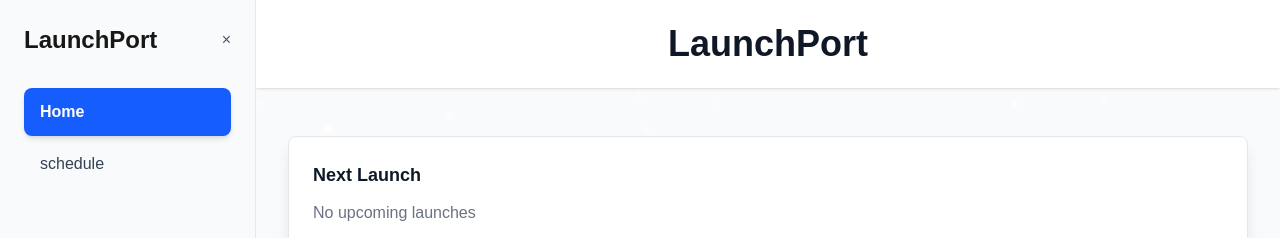
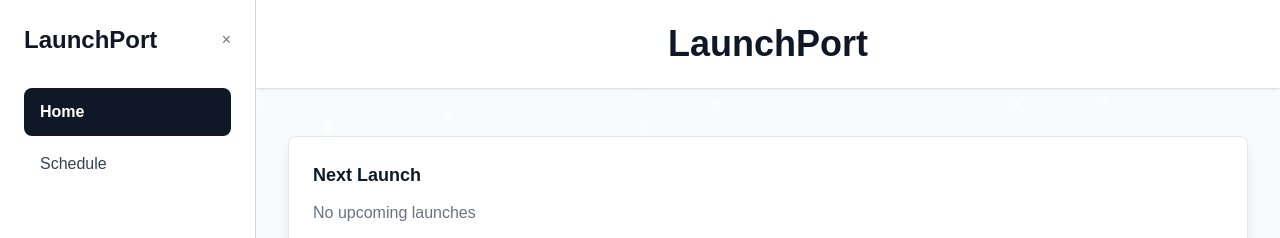
Before and after one commit to GamerC0der/launchport, a Next.js app in the folder nextjs/: page / in a window 1280 px wide. Shown: the top 238 px of the page. Built offline with nearby package versions, Linux system fonts and the light colour scheme; no server answers.

Commit message:
Monochromatic Sidebar

```diff
--- a/nextjs/app/components/Sidebar.tsx
+++ b/nextjs/app/components/Sidebar.tsx
@@ -7,13 +7,13 @@ export default function Sidebar({ onClose }: { onClose: () => void }) {
   const pathname = usePathname();
   const menuItems = [
     { href: '/', label: 'Home' },
-    { href: '/calendar', label: 'schedule' },
+    { href: '/calendar', label: 'Schedule' },
   ];
   return (
-    <aside className="w-64 h-screen border-r border-gray-200 dark:border-gray-800 bg-gray-50 dark:bg-gray-900 p-6 overflow-y-auto">
+    <aside className="w-64 h-screen border-r border-gray-300 dark:border-gray-700 bg-white dark:bg-gray-950 p-6 overflow-y-auto">
       <div className="mb-8 flex justify-between items-center">
-        <h2 className="text-2xl font-bold">LaunchPort</h2>
-        <button onClick={onClose} className="text-gray-600 dark:text-gray-400 hover:text-gray-900 dark:hover:text-white">×</button>
+        <h2 className="text-2xl font-bold text-gray-900 dark:text-gray-100">LaunchPort</h2>
+        <button onClick={onClose} className="text-gray-500 dark:text-gray-400 hover:text-gray-900 dark:hover:text-gray-100">×</button>
       </div>
       <nav className="space-y-1">
         {menuItems.map((item) => {
@@ -24,8 +24,8 @@ export default function Sidebar({ onClose }: { onClose: () => void }) {
               href={item.href}
               className={`block px-4 py-3 rounded-lg transition-all ${
                 isActive
-                  ? 'bg-blue-600 text-white font-semibold shadow-md'
-                  : 'hover:bg-gray-200 dark:hover:bg-gray-800 text-gray-700 dark:text-gray-300'
+                  ? 'bg-gray-900 dark:bg-gray-100 text-white dark:text-gray-900 font-semibold'
+                  : 'hover:bg-gray-100 dark:hover:bg-gray-800 text-gray-700 dark:text-gray-300'
               }`}
             >
               {item.label}
--- a/nextjs/app/components/SidebarWrapper.tsx
+++ b/nextjs/app/components/SidebarWrapper.tsx
@@ -16,7 +16,7 @@ export default function SidebarWrapper({ children }: { children: React.ReactNode
       {!isOpen && (
         <button
           onClick={() => setIsOpen(true)}
-          className="fixed top-4 left-4 z-50 p-2 bg-gray-800 text-white rounded transition-opacity duration-300 hover:opacity-80"
+          className="fixed top-4 left-4 z-50 p-2 bg-gray-900 dark:bg-gray-100 text-white dark:text-gray-900 rounded transition-opacity duration-300 hover:opacity-80"
         >
           ☰
         </button>
```
